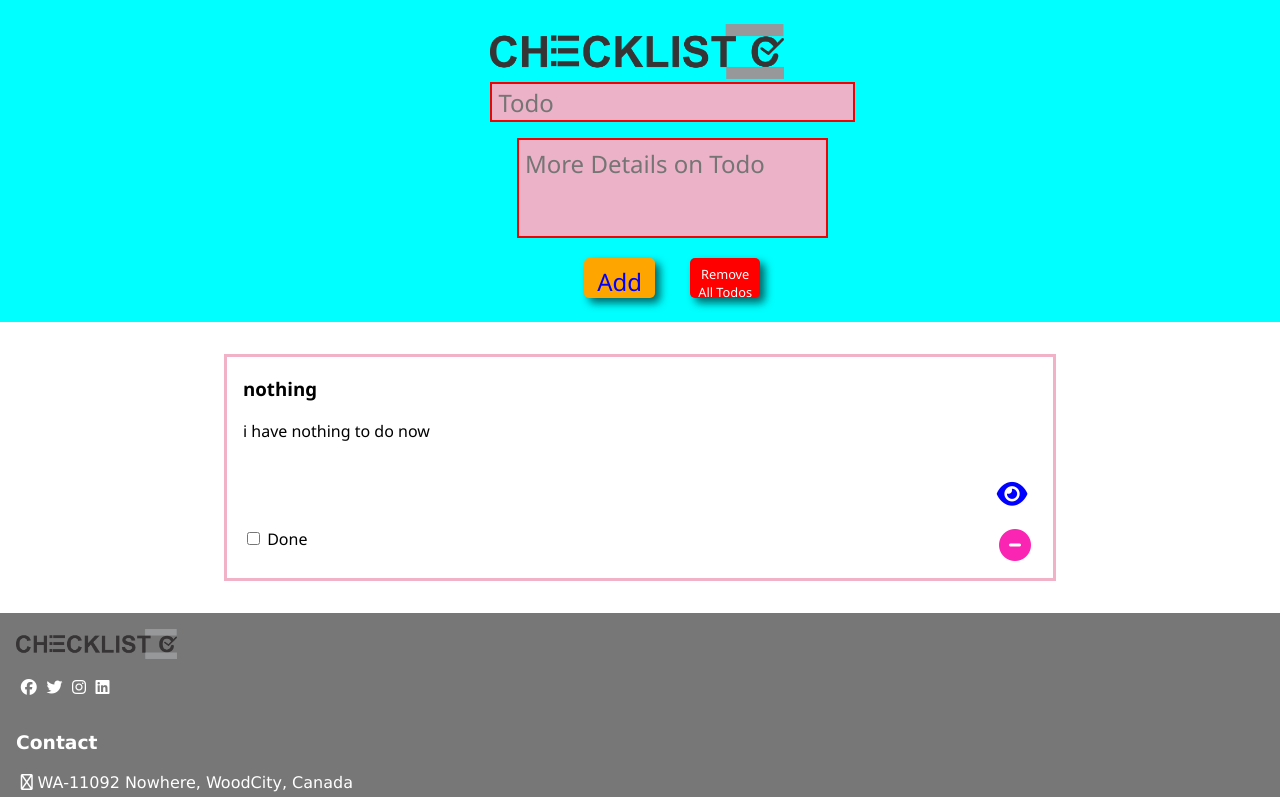
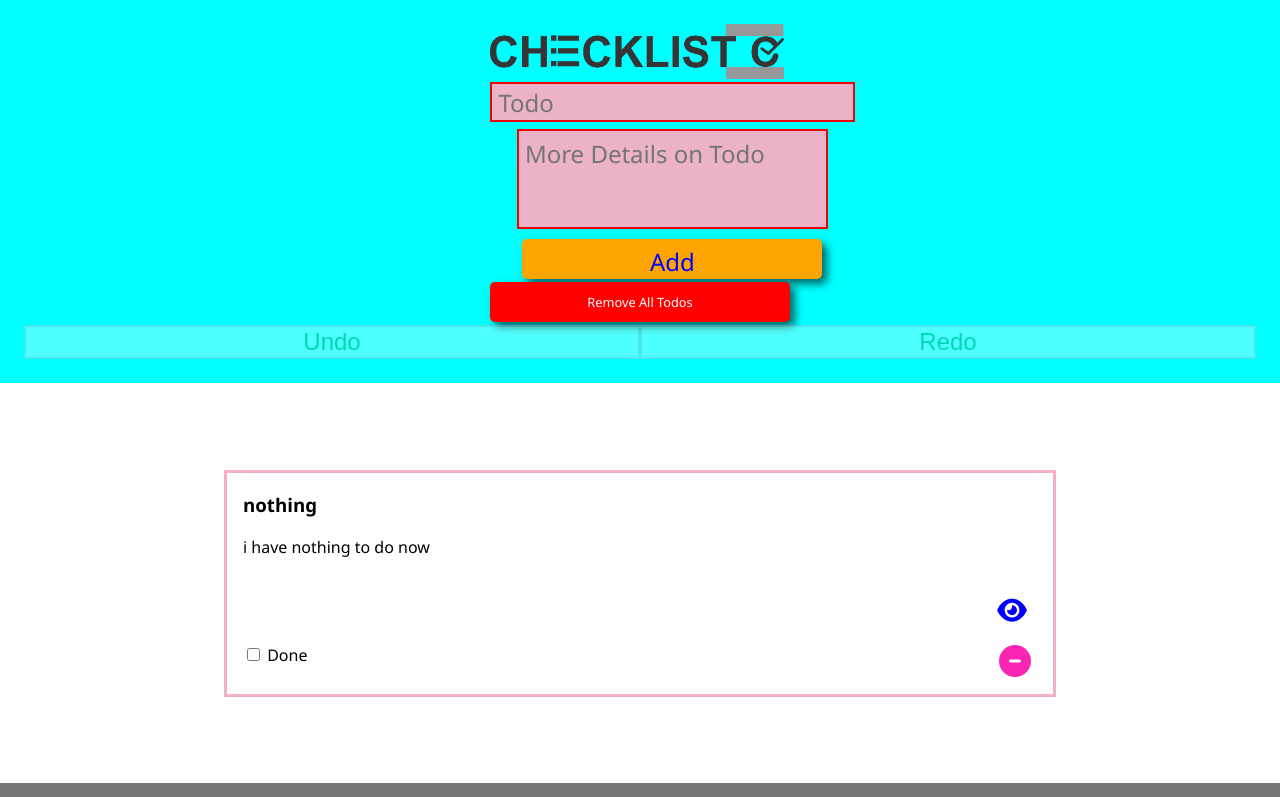
Before and after one commit to Nosa-Drexx/detailed-todo, a React (Vite) app: page / in a window 1280 px wide. Shown: the top 797 px of the page. Built offline with nearby package versions, Linux system fonts and the light colour scheme.

Commit message:
Undo and Redo functionalities added

```diff
--- a/src/Components/InputTodo.jsx
+++ b/src/Components/InputTodo.jsx
@@ -1,6 +1,6 @@
 import { useState } from "react";
 
-function Input({ addTodoList, removeAllTodo }) {
+function Input({ addTodoList }) {
   const [addedTodo, setAddedTodo] = useState({
     todo: "",
     details: "",
@@ -41,12 +41,7 @@ function Input({ addTodoList, removeAllTodo }) {
           onChange={(event) => manageTodo(event)}
         />
       </label>
-      <div className="r-a-Buttons">
-        <input type="Submit" value="Add" />
-        <button className="removeAllTodo" onClick={removeAllTodo}>
-          Remove All Todos
-        </button>
-      </div>
+      <input type="Submit" value="Add" onChange={() => {}} />
     </form>
   );
 }
--- a/src/index.css
+++ b/src/index.css
@@ -30,13 +30,8 @@ body {
   display: flex;
   flex-flow: column wrap;
   align-items: center;
-  gap: 1rem;
+  gap: 0.4rem;
   width: 300px;
-}
-.r-a-Buttons {
-  display: flex;
-  flex-flow: row wrap;
-  justify-content: space-between;
 }
 input[type="Submit"], .removeAllTodo {
   height: 40px;
@@ -46,10 +41,13 @@ input[type="Submit"], .removeAllTodo {
   color: blue;
   font-family: var(--fontFamily);
   font-size: 1.5rem;
-  width: 40%;
+  width: 100%;
   text-align: center;
   box-shadow: 5px 5px 8px rgba(0, 0, 0, 0.6);
   border-radius: 5px;
+}
+.removeAllTodo {
+  width: 300px;
 }
 /* input[type="Submit"]:active, .removeAllTodo {
   box-shadow: 5px 5px 8px rgba(0, 0, 0, 0.6);
@@ -73,6 +71,7 @@ input[type="Submit"]:hover {
   justify-content: center;
   align-items: center;
   width: 100%;
+  min-height: 50vh;
 }
 #todo {
   padding: 0.4rem;
@@ -234,9 +233,10 @@ background-color: white;
   color: rgb(6, 161, 6);
   font-size: 4rem;
 }
-.fa-square-xmark {
+.fa-hourglass {
   color: red;
-  font-size: 4rem;
+  font-size: 3rem;
+  padding-bottom: 5px;
 }
 footer {
   display: flex;
@@ -316,3 +316,22 @@ footer a {
   color: blue;
   font-family: Verdana, Geneva, Tahoma, sans-serif;
 }
+.reverseAction {
+  width: 100%;
+}
+.reverseAction Button {
+  width: 50%;
+  font-size: 1.5rem;
+  color: red;
+  border: 2px solid var(--color1);
+  background-color: white;
+}
+.reverseAction Button:hover {
+  color: white;
+  background-color: red;
+  border: 2px solid white;
+}
+.reverseAction Button:disabled {
+  opacity: 0.3;
+  color: green;
+}
--- a/src/initialTodoList.js
+++ b/src/initialTodoList.js
@@ -1,11 +1,56 @@
 var TodoList = [];
+//FOR PREVIOUS USERS OF THE APP BEFORE IMPLEMENTATION OF REDO AND UNDO FEATURE
+if (
+  localStorage.getItem("_STORAGE") &&
+  !JSON.parse(localStorage.getItem("_STORAGE")).past
+) {
+  localStorage.setItem(
+    "_STORAGE",
+    JSON.stringify({
+      past: [[...JSON.parse(localStorage.getItem("_STORAGE"))]],
+      present: [...JSON.parse(localStorage.getItem("_STORAGE"))],
+      future: [],
+    })
+  );
+}
 
-TodoList = [
+//PREVENT UNDO AND REDO FROM PEREXISTING EVEN AFTER RELOADS;
+window.addEventListener("load", () => {
+  if (
+    localStorage.getItem("_STORAGE") &&
+    JSON.parse(localStorage.getItem("_STORAGE")).past
+  ) {
+    localStorage.setItem(
+      "_STORAGE",
+      JSON.stringify({
+        past: [[...JSON.parse(localStorage.getItem("_STORAGE")).present]],
+        present: [...JSON.parse(localStorage.getItem("_STORAGE")).present],
+        future: [],
+      })
+    );
+  }
+});
+
+//FOR NEW USERS OF THE APP
+TodoList = {
+  past: [
+    [
       {
         id: 0,
         todo: "nothing",
         details: "i have nothing to do now",
         done: false,
       },
-];
+    ],
+  ],
+  present: [
+    {
+      id: 0,
+      todo: "nothing",
+      details: "i have nothing to do now",
+      done: false,
+    },
+  ],
+  future: [],
+};
 export default TodoList;
--- a/src/pages/App.jsx
+++ b/src/pages/App.jsx
@@ -12,32 +12,86 @@ const DONE = "DONE";
 const REMOVE_TODO = "REMOVE_TODO";
 const _STORAGE = "_STORAGE";
 const REMOVE_ALL_TODO = "REMOVE_ALL_TODO";
+const UNDO = "UNDO";
+const REDO = "REDO";
 
 function reducer(state, action) {
   switch (action.type) {
     case NEW_TODO:
-      localStorage.setItem(
-        _STORAGE,
-        JSON.stringify([action.payload, ...state])
-      );
-      return [action.payload, ...state];
+      const newPresent = [action.payload, ...state.present];
+      const tempAdd = {
+        future: [],
+        past: [newPresent, ...state.past],
+        present: newPresent,
+      };
+      localStorage.setItem(_STORAGE, JSON.stringify(tempAdd));
+      return tempAdd;
+
     case DONE:
-      var newState = state.map((todo) => {
+      var newState = state.present.map((todo) => {
         if (todo.id !== action.payload.id) return todo;
         return { ...todo, done: !todo.done };
       });
-      localStorage.setItem(_STORAGE, JSON.stringify(newState));
-      return newState;
+      localStorage.setItem(
+        _STORAGE,
+        JSON.stringify({
+          future: [],
+          past: [newState, ...state.past],
+          present: newState,
+        })
+      );
+      return {
+        future: [],
+        past: [newState, ...state.past],
+        present: newState,
+      };
+
     case REMOVE_TODO:
-      var temp = [...state];
+      var temp = [...state.present];
       for (let i = 0; i < temp.length; i++) {
         if (temp[i].id === action.payload.id) temp.splice(i, 1);
       }
-      localStorage.setItem(_STORAGE, JSON.stringify(temp));
-      return temp;
+      localStorage.setItem(
+        _STORAGE,
+        JSON.stringify({
+          future: [],
+          past: [temp, ...state.past],
+          present: temp,
+        })
+      );
+      return { future: [], past: [temp, ...state.past], present: temp };
+
     case REMOVE_ALL_TODO:
-      localStorage.setItem(_STORAGE, JSON.stringify([]));
-      return [];
+      localStorage.setItem(
+        _STORAGE,
+        JSON.stringify({
+          future: [],
+          past: [[], ...state.past],
+          present: [],
+        })
+      );
+      return { future: [], past: [[], ...state.past], present: [] };
+
+    case UNDO:
+      const [firstUndo, ...restUndo] = state.past;
+      const undoAction = {
+        past: [...restUndo],
+        present: [...restUndo[0]],
+        future: [firstUndo, ...state.future],
+      };
+      localStorage.setItem(_STORAGE, JSON.stringify(undoAction));
+      return undoAction;
+
+    case REDO:
+      const [firstRedo, ...restRedo] = state.future;
+      const redoAction = {
+        past: [firstRedo, ...state.past],
+        present: [...firstRedo],
+        future: [...restRedo],
+      };
+      localStorage.setItem(_STORAGE, JSON.stringify(redoAction));
+      return redoAction;
+
     default:
       return state;
   }
@@ -57,9 +111,12 @@ function check(addedTodo, newTodo) {
 
 function App() {
   const inputTodos = localStorage.getItem("_STORAGE")
-    ? [...JSON.parse(localStorage.getItem("_STORAGE"))]
+    ? { ...JSON.parse(localStorage.getItem("_STORAGE")) }
     : TodoList;
-  const [newTodo, dispatch] = useReducer(reducer, inputTodos);
+  const [AllTodo, dispatch] = useReducer(reducer, inputTodos);
+  const newTodo = [...AllTodo.present];
+  const undoTrue = inputTodos.past.length === 1 ? false : true;
+  const redoTrue = !!inputTodos.future.length;
 
   function addTodoList(addedTodo) {
     dispatch({
@@ -90,11 +147,18 @@ function App() {
     });
   }
   function removeAllTodo() {
-    dispatch({
-      type: REMOVE_ALL_TODO,
-    });
+    if (!!newTodo.length) {
+      dispatch({
+        type: REMOVE_ALL_TODO,
+      });
+    }
   }
-
+  function undoTodoAction() {
+    dispatch({ type: UNDO });
+  }
+  function redoTodoAction() {
+    dispatch({ type: REDO });
+  }
   return (
     <motion.div
       initial={{ width: 0 }}
@@ -107,6 +171,17 @@ function App() {
           <div />
         </Link>
         <Input addTodoList={addTodoList} removeAllTodo={removeAllTodo} />
+        <button className="removeAllTodo" onClick={removeAllTodo}>
+          Remove All Todos
+        </button>
+        <div className="reverseAction">
+          <button disabled={!undoTrue} onClick={undoTodoAction}>
+            Undo{" "}
+          </button>
+          <button disabled={!redoTrue} onClick={redoTodoAction}>
+            Redo{" "}
+          </button>
+        </div>
       </section>
       <section className="todoContainer">
         <div className="Todos">
--- a/src/pages/MoreDetails.jsx
+++ b/src/pages/MoreDetails.jsx
@@ -7,8 +7,8 @@ function MoreDetails() {
   const params = useParams();
   const NO_EXTRA_DETAILS = "NO EXTRA DETAIL FOR THIS TODO";
   const store = localStorage.getItem("_STORAGE")
-    ? [...JSON.parse(localStorage.getItem("_STORAGE"))]
-    : TodoList;
+    ? [...JSON.parse(localStorage.getItem("_STORAGE")).present]
+    : TodoList.present;
 
   function details() {
     var txt = {
@@ -54,7 +54,7 @@ function MoreDetails() {
             {TODO.done ? (
               <i className="fa-solid fa-square-check"></i>
             ) : (
-              <i className="fa-solid fa-square-xmark"></i>
+              <i className="fa-solid fa-hourglass"></i>
             )}
           </div>
           <div className="moreDetails">
```
Also changed, not shown: vite.config.js.timestamp-1660863742722.mjs (added, +10 -0 lines), vite.config.js.timestamp-1660922797313.mjs (added, +10 -0 lines), vite.config.js.timestamp-1660950934511.mjs (added, +10 -0 lines). Lines whose indentation alone changed are shown as unchanged.
